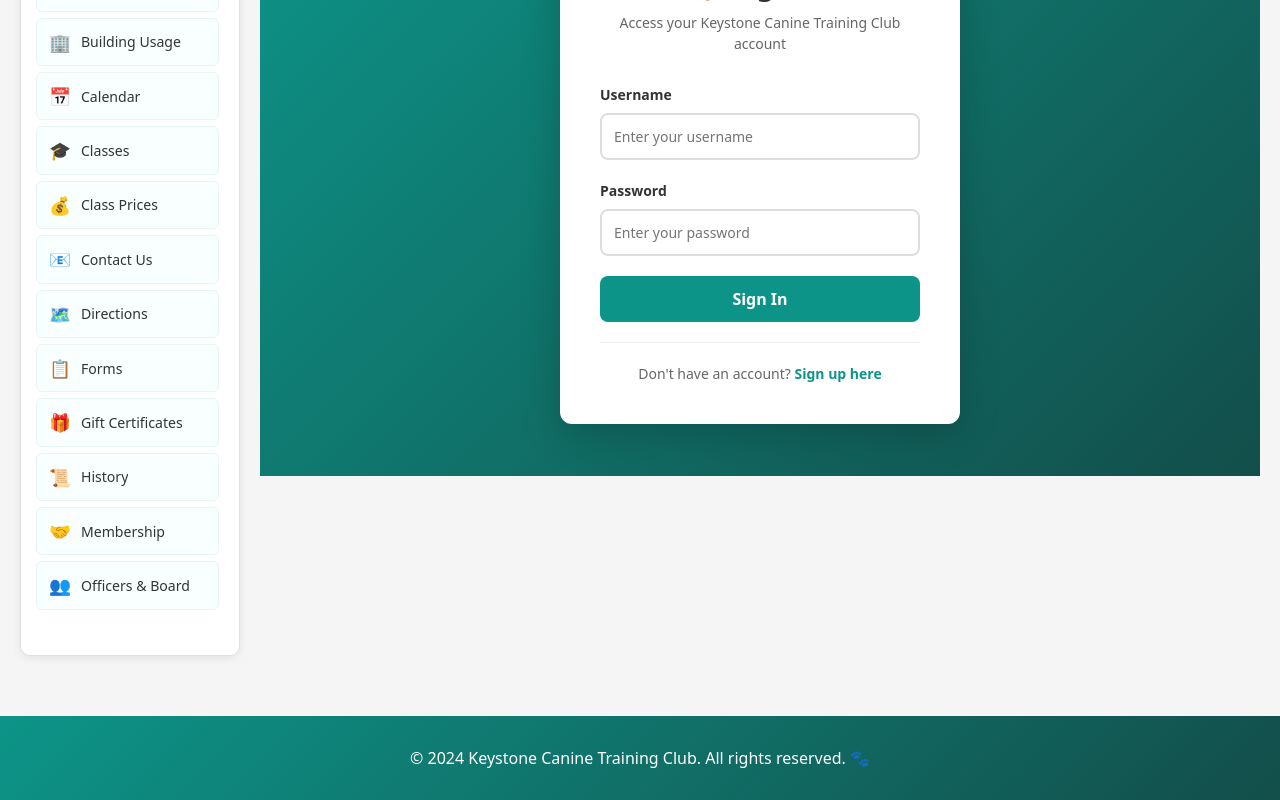
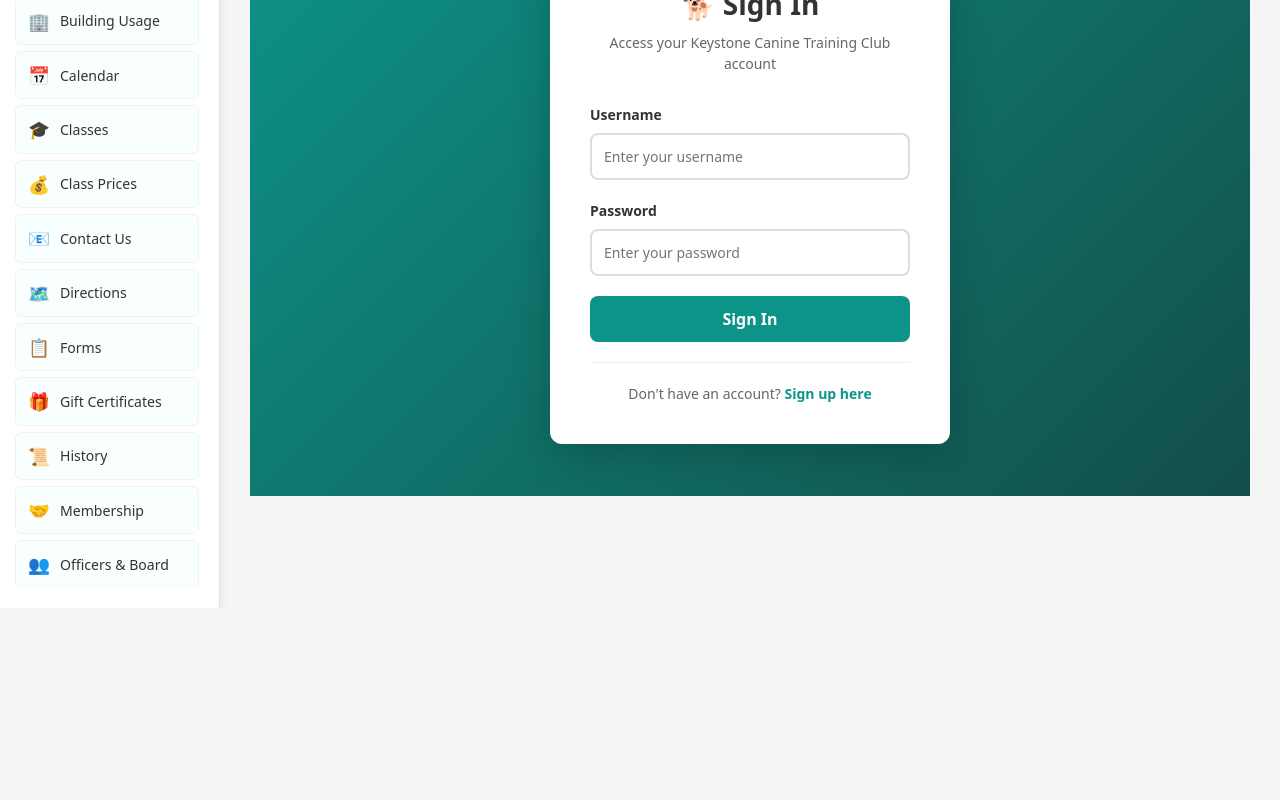
Before and after one commit to gearhartjj1/newDogClubSite, a React (Vite) app: page /login in a window 1280 px wide. Shown: the part 192-992 px from the top of the page. After the commit the page ends 800 px from the top, so only its background shows below. Built offline with nearby package versions, Linux system fonts and the light colour scheme; no server answers.

Commit message:
update ui to have better sizing

```diff
--- a/src/App.css
+++ b/src/App.css
@@ -1,39 +1,30 @@
 #root {
   display: flex;
   flex-direction: column;
-  min-height: 100vh;
+  height: 100vh;
+  overflow: hidden;
 }
 
 .app-body {
   display: flex;
   flex: 1;
-  max-width: 1440px;
-  margin: 0 auto;
+  min-height: 0; /* allow flex children to shrink below content size */
   width: 100%;
-  padding: 0 20px;
 }
 
 .main-content {
   flex: 1;
   min-width: 0;
-  padding-bottom: 40px;
+  overflow-y: auto;
+  padding: 20px 30px 40px 30px;
 }
 
 @media (max-width: 900px) {
   .app-body {
     flex-direction: column;
   }
+
+  .main-content {
+    padding: 15px;
+  }
 }
-
-.footer {
-  background: linear-gradient(135deg, #0d9488 0%, #134e4a 100%);
-  color: white;
-  text-align: center;
-  padding: 30px 20px;
-  margin-top: 60px;
-}
-
-.footer p {
-  margin: 0;
-  font-weight: 500;
-}
--- a/src/App.tsx
+++ b/src/App.tsx
@@ -48,9 +48,6 @@
             </Routes>
           </main>
         </div>
-        <footer className="footer">
-          <p>&copy; 2024 Keystone Canine Training Club. All rights reserved. 🐾</p>
-        </footer>
       </UserDataProvider>
     </Router>
   );
--- a/src/components/Navigation.module.css
+++ b/src/components/Navigation.module.css
@@ -3,9 +3,8 @@
   color: white;
   padding: 1rem 0;
   box-shadow: 0 2px 4px rgba(0, 0, 0, 0.1);
-  position: sticky;
-  top: 0;
   z-index: 100;
+  flex-shrink: 0;
 }
 
 .container {
--- a/src/components/Sidebar.module.css
+++ b/src/components/Sidebar.module.css
@@ -1,19 +1,13 @@
 .sidebar {
-  position: sticky;
-  top: 20px;
   width: 220px;
   min-width: 220px;
-  height: calc(100vh - 40px);
   display: flex;
   flex-direction: column;
   padding: 20px 15px;
   background: white;
-  border: 1px solid #e0e0e0;
-  border-radius: 10px;
-  box-shadow: 0 2px 8px rgba(0, 0, 0, 0.08);
-  align-self: flex-start;
-  margin-top: 20px;
-  margin-right: 20px;
+  border-right: 1px solid #e0e0e0;
+  box-shadow: 2px 0 8px rgba(0, 0, 0, 0.05);
+  overflow-y: auto;
 }
 
 .heading {
@@ -91,11 +85,12 @@
 
 @media (max-width: 900px) {
   .sidebar {
-    position: static;
     width: 100%;
     min-width: unset;
-    margin: 20px 0 0 0;
-    order: -1;
+    overflow-y: visible;
+    border-right: none;
+    border-bottom: 1px solid #e0e0e0;
+    box-shadow: none;
   }
 
   .nav {
--- a/src/index.css
+++ b/src/index.css
@@ -19,10 +19,13 @@
 body {
   margin: 0;
   min-width: 320px;
+  overflow: hidden;
+  height: 100vh;
 }
 
 #root {
   width: 100%;
+  height: 100vh;
 }
 
 a {
```
Lines whose indentation alone changed are shown as unchanged.
